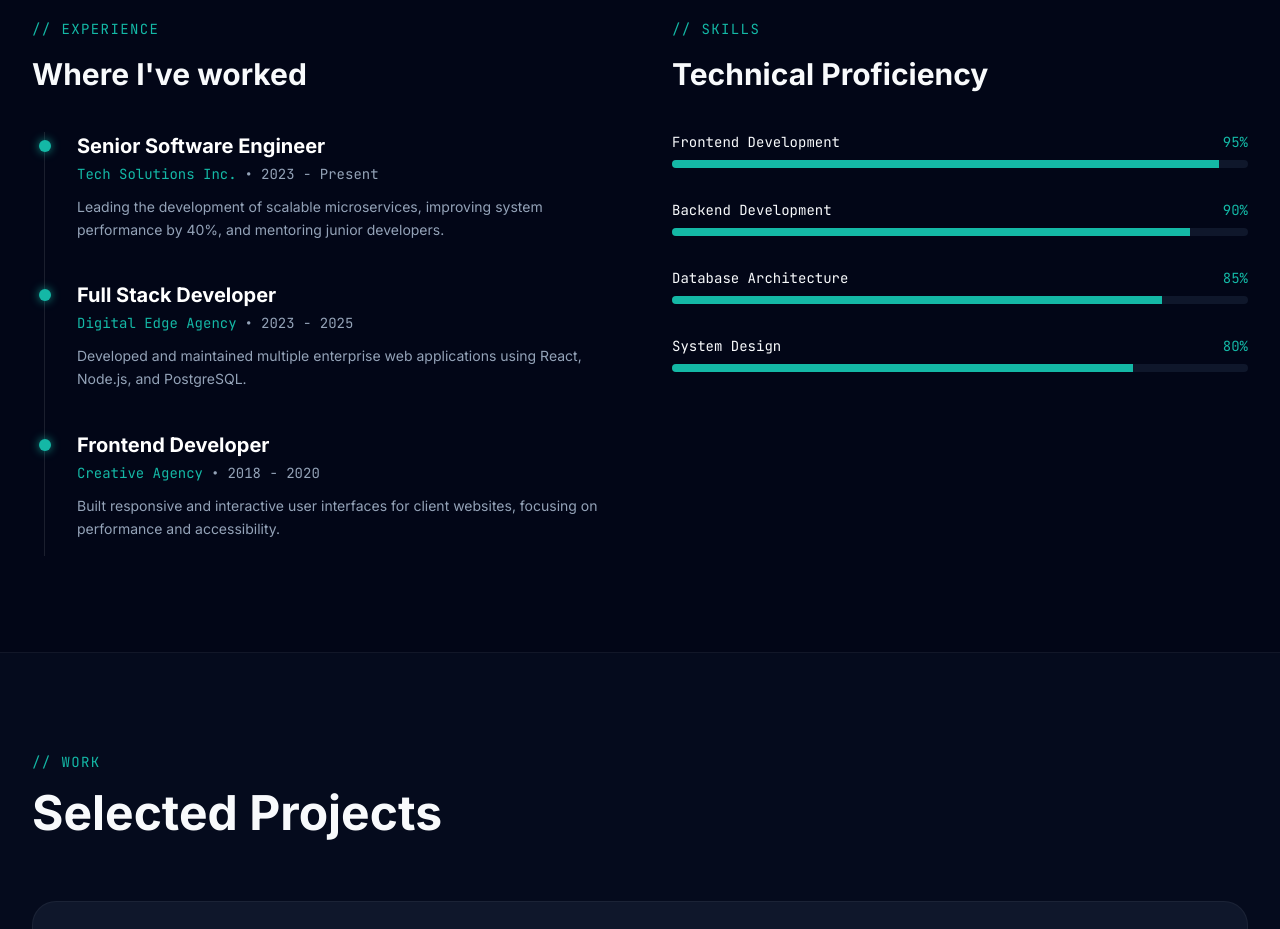
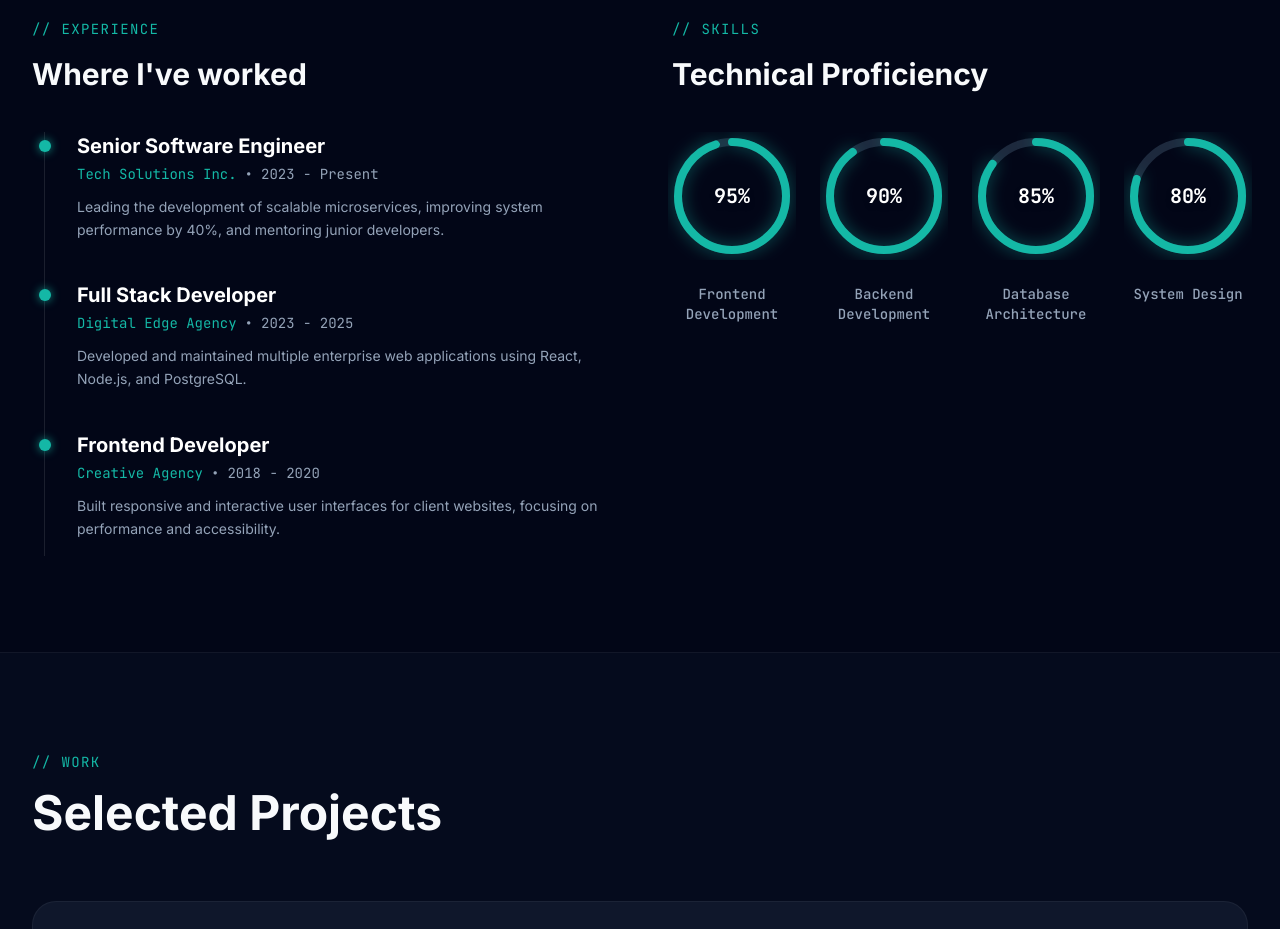
Before and after one commit to djayourikelvinatsu-hub/my_portfolio, a Next.js app: page / in a window 1280 px wide. Shown: the part 1540-2469 px from the top of the page. Built offline with nearby package versions, Linux system fonts and the light colour scheme.

Commit message:
Update technical proficiency to use circular loading indicators

```diff
--- a/src/app/page.tsx
+++ b/src/app/page.tsx
@@ -235,24 +235,47 @@ export default function Home() {
                 <h2 className="text-3xl font-bold mt-4">Technical Proficiency</h2>
               </motion.div>
 
-              <div className="space-y-8">
-                {skills.map((skill, i) => (
-                  <motion.div key={i} variants={fadeIn}>
-                    <div className="flex justify-between items-center mb-2">
-                      <span className="font-mono text-sm">{skill.name}</span>
-                      <span className="font-mono text-sm text-primary">{skill.progress}%</span>
-                    </div>
-                    <div className="h-2 w-full bg-slate-900 rounded-full overflow-hidden">
-                      <motion.div
-                        className="h-full bg-primary"
-                        initial={{ width: 0 }}
-                        whileInView={{ width: `${skill.progress}%` }}
-                        viewport={{ once: true }}
-                        transition={{ duration: 1, delay: 0.2 }}
-                      />
-                    </div>
-                  </motion.div>
-                ))}
+              <div className="grid grid-cols-2 sm:grid-cols-4 gap-8">
+                {skills.map((skill, i) => {
+                  const radius = 54;
+                  const circumference = 2 * Math.PI * radius;
+                  const strokeDashoffset = circumference - (skill.progress / 100) * circumference;
+
+                  return (
+                    <motion.div key={i} variants={fadeIn} className="flex flex-col items-center">
+                      <div className="relative w-32 h-32 flex items-center justify-center">
+                        <svg className="absolute inset-0 w-full h-full transform -rotate-90">
+                          <circle
+                            cx="64"
+                            cy="64"
+                            r={radius}
+                            className="stroke-slate-800"
+                            strokeWidth="8"
+                            fill="transparent"
+                          />
+                          <motion.circle
+                            cx="64"
+                            cy="64"
+                            r={radius}
+                            className="stroke-primary drop-shadow-[0_0_8px_rgba(20,184,166,0.5)]"
+                            strokeWidth="8"
+                            fill="transparent"
+                            strokeDasharray={circumference}
+                            initial={{ strokeDashoffset: circumference }}
+                            whileInView={{ strokeDashoffset }}
+                            viewport={{ once: true }}
+                            transition={{ duration: 1.5, delay: 0.2, ease: "easeOut" }}
+                            strokeLinecap="round"
+                          />
+                        </svg>
+                        <div className="absolute inset-0 flex items-center justify-center">
+                          <span className="font-mono text-xl font-bold text-white shadow-black drop-shadow-md">{skill.progress}%</span>
+                        </div>
+                      </div>
+                      <span className="font-mono text-sm mt-6 text-center text-muted-foreground font-medium">{skill.name}</span>
+                    </motion.div>
+                  );
+                })}
               </div>
             </motion.div>
           </div>
```
